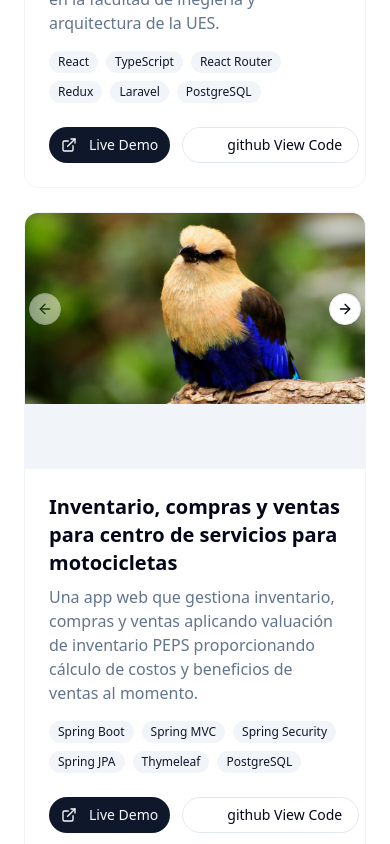
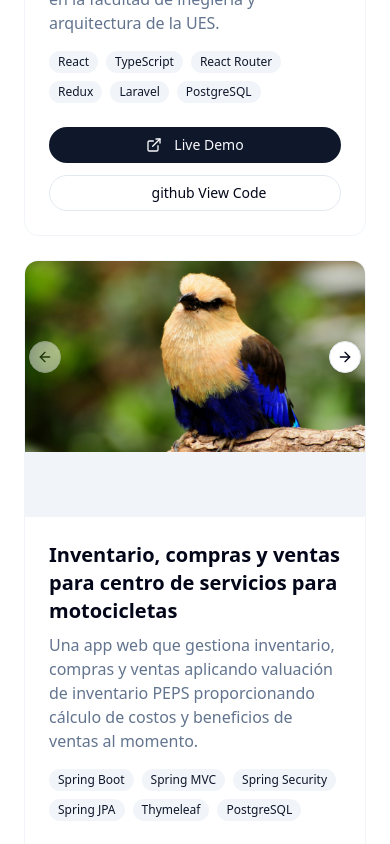
Before and after one commit to miguelalejnd/portafolio, a React (Vite) app: page / in a window 390 px wide. Shown: the part 3720-4564 px from the top of the page. Built offline with nearby package versions, Linux system fonts and the light colour scheme.

Commit message:
Projects: improve bottom actions arrangement

```diff
--- a/src/components/projects.tsx
+++ b/src/components/projects.tsx
@@ -47,7 +47,7 @@
         </div>
 
         {/* Actions */}
-        <div className="flex gap-3 mt-auto">
+        <div className="flex flex-col md:flex-row gap-3 mt-auto">
           {liveUrl && (
             <Button variant="default" className="rounded-full" asChild>
               <a href={liveUrl} target="_blank" rel="noopener noreferrer">
```
